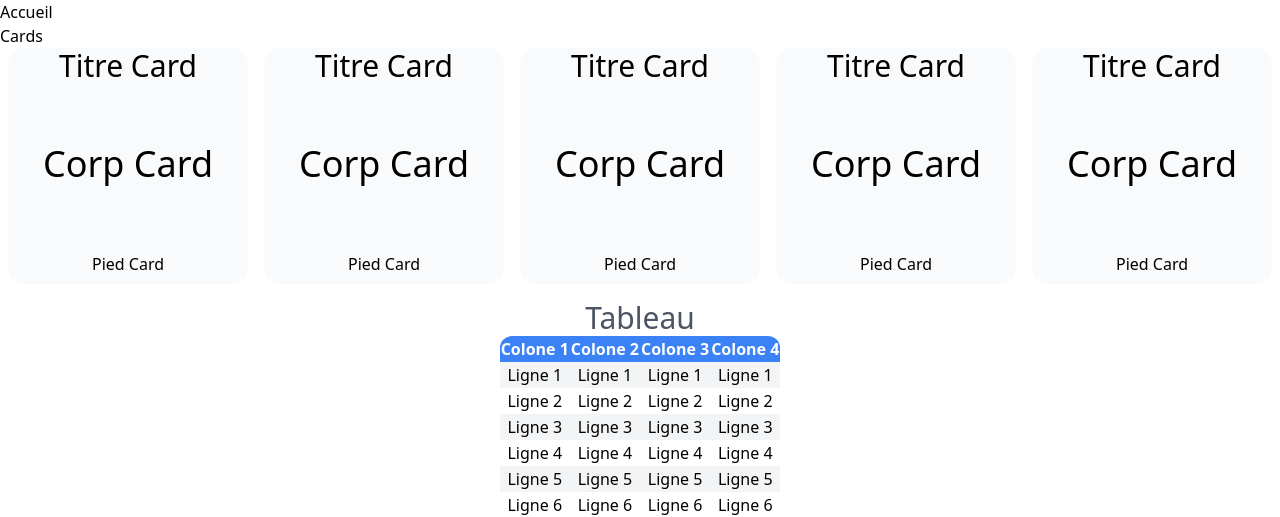
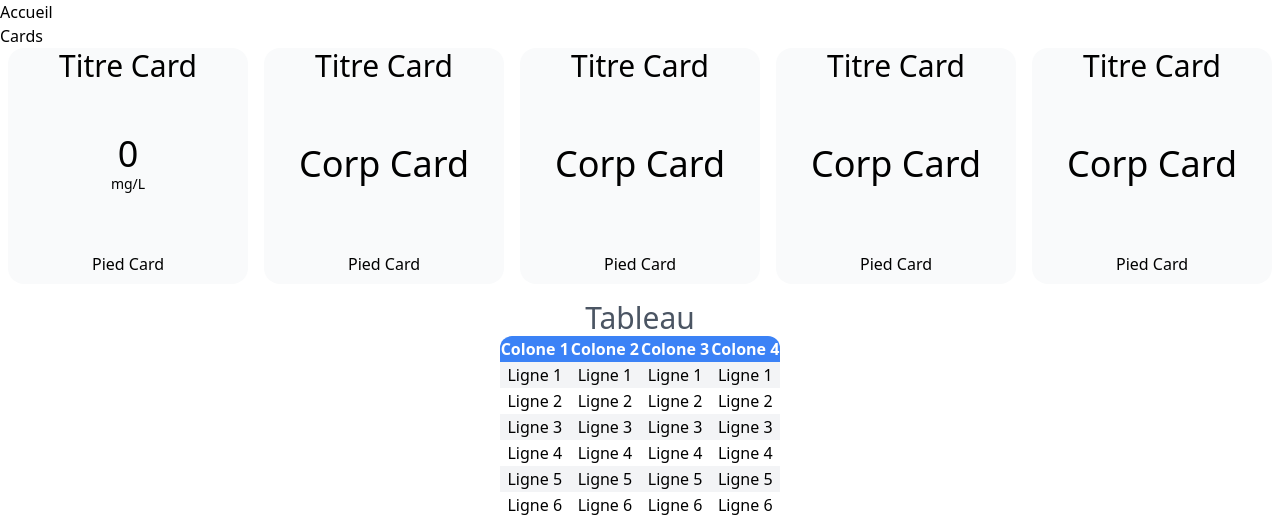
Before and after one commit to sidnou/Suivi_Analyse_Aquarium, a Django app: page /home/ in a window 1280 px wide. Shown: the top 517 px of the page. Run offline with Django 5.2, Linux system fonts and the light colour scheme; some libraries are stand-ins or nearby versions.

Commit message:
Création de l'application Web Suivi Analyse Aquarium Création des tables Test de la base de donnée: OK Exemple chat avec LLM local design avec Tailwind_CSS

```diff
--- a/analyse_aquarium/templates/cards.html
+++ b/analyse_aquarium/templates/cards.html
@@ -9,7 +9,10 @@
             </div>
             <div class="grid content-center bg-gray-50 h-40 w-60 text-center text-balance">
                 <div class="text-4xl">
-                    Corp Card
+                    0
+                </div>
+                <div class="text-sm">
+                    mg/L
                 </div>
             </div>
             <div class="grid content-center bg-gray-50 h-10 w-60 text-center rounded-b-2xl">
```
